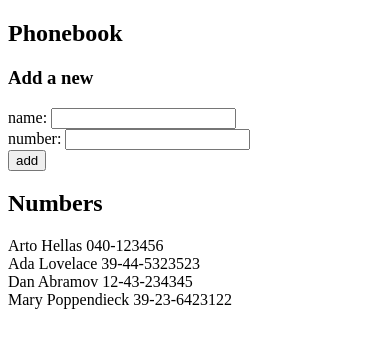
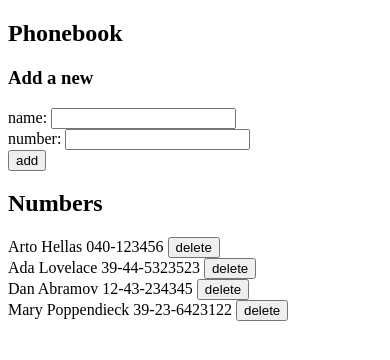
Before and after one commit to zhyd1997/fullstack2020, a React (Create React App) app in the folder part2/phonebook/: page / in a window 390 px wide. Shown: the top 360 px of the page. Built offline with nearby package versions, Linux system fonts and the light colour scheme; data requests are answered from the project's data file.

Commit message:
Part2 phonebook step 9

```diff
--- a/part2/phonebook/src/App.js
+++ b/part2/phonebook/src/App.js
@@ -15,9 +15,22 @@ const PersonForm = ({ addPerson, newName, newNumber, handlePersonChange, handleN
 		</div>
 	</form>
 
-const Persons = ({ persons }) => {
+const Persons = ({ persons, deletePerson }) => {
 	return (
-		persons.map(person => <span key={person.id}>{person.name}&nbsp;{person.number}<br /></span>)
+		persons.map(person =>
+				person.id !== undefined
+					?
+					<div key={person.id}>
+						<span>
+							{person.name}&nbsp;{person.number}&nbsp;
+						</span>
+						<button onClick={() => deletePerson(person.id)}>delete</button>
+						<br/>
+					</div>
+					:
+					''
+
+		)
 	)
 }
 
@@ -47,6 +60,21 @@ const App = () => {
 			})
 	}
 
+	const deletePerson = (id) => {
+		const person = persons.find(n => n.id === id)
+		window.confirm(`Delete someone ?`)
+
+		personService
+			.remove(id, person)
+			.then(returnedPerson => {
+				setPersons(persons.map(person => person.id !== id ? person : returnedPerson))
+			})
+			.catch(error => {
+				alert(`the person '${person.name}' was already deleted from server`)
+				setPersons(persons.filter(n => n.id !== id))
+			})
+	}
+
 	const handlePersonChange = (event) => {
 		setNewName(event.target.value)
 	}
@@ -67,7 +95,10 @@ const App = () => {
 				handleNumberChange={handleNumberChange}
 			/>
 			<h2>Numbers</h2>
-			<Persons persons={persons} />
+			<Persons
+				persons={persons}
+				deletePerson={deletePerson}
+			/>
 		</div>
 	)
 }
--- a/part2/phonebook/src/services/persons.js
+++ b/part2/phonebook/src/services/persons.js
@@ -15,4 +15,11 @@ const create = newPerson => {
 	})
 }
 
-export default { getAll, create }
+const remove = (id, removePerson) => {
+	const request = axios.delete(`${baseUrl}/${id}`, removePerson)
+	return request.then(response => {
+		return response.data
+	})
+}
+
+export default { getAll, create, remove }
```
Also changed, not shown: 1 other file (tests, documents, lock files or other folders).
